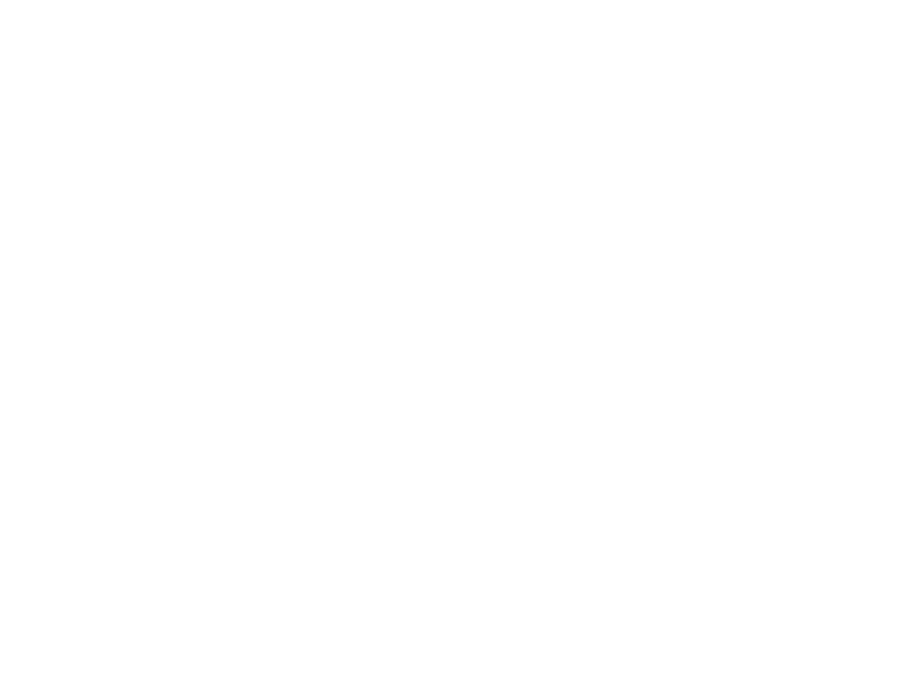
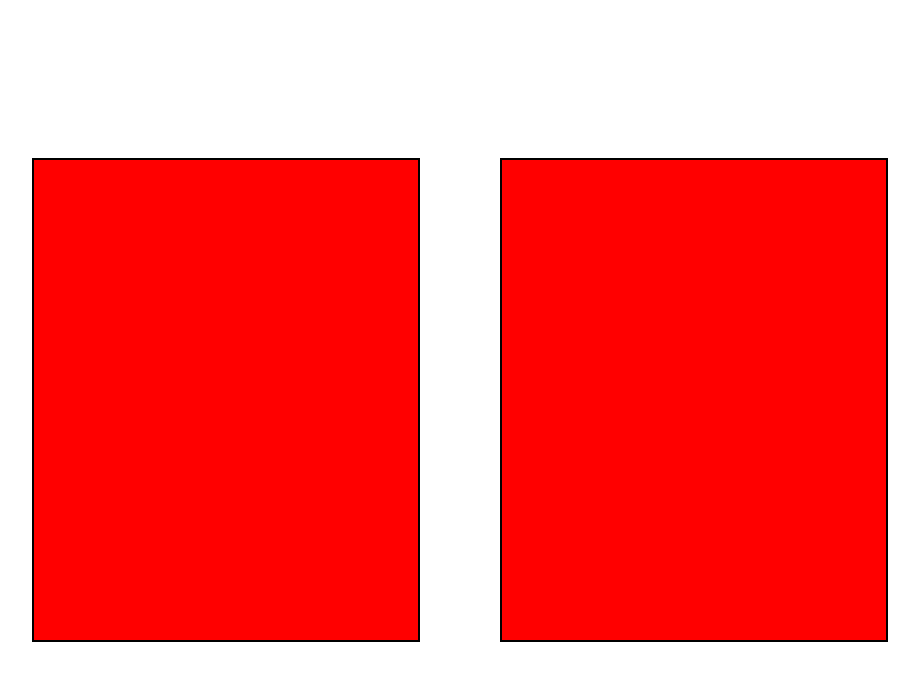
Before and after one commit to Liamsuu/Battleships, a website built with webpack: page src/index.html in a window 1280 px wide. Shown: the whole page, without its empty margins (180-1099 px from the left). Built offline with nearby package versions, Linux system fonts and the light colour scheme.

Commit message:
Start UI

```diff
--- /dev/null
+++ b/src/index.css
@@ -0,0 +1,26 @@
+* {
+  padding: 0;
+  margin: 0;
+}
+
+body {
+  font-family: system-ui, "Segoe UI", Roboto, Helvetica, Arial, sans-serif,
+    "Apple Color Emoji", "Segoe UI Emoji", "Segoe UI Symbol";
+  display: flex;
+  justify-content: center;
+  align-items: center;
+  height: 100vh;
+  gap: 5rem;
+}
+
+#player-content,
+#bot-content {
+  display: grid;
+  background-color: red;
+  border: 2px solid black;
+  height: 60vh;
+  width: 30vw;
+
+  grid-template-columns: repeat(10, 1fr);
+  grid-template-rows: repeat(10, 1fr);
+}
--- a/src/index.html
+++ b/src/index.html
@@ -4,5 +4,8 @@
     <meta charset="UTF-8" />
     <meta name="viewport" content="width=\, initial-scale=1.0" />
   </head>
-  <body></body>
+  <body>
+    <div id="player-content"></div>
+    <div id="bot-content"></div>
+  </body>
 </html>
--- a/src/index.js
+++ b/src/index.js
@@ -0,0 +1,2 @@
+import Player from "../components/player/player";
+import "./index.css";
```
